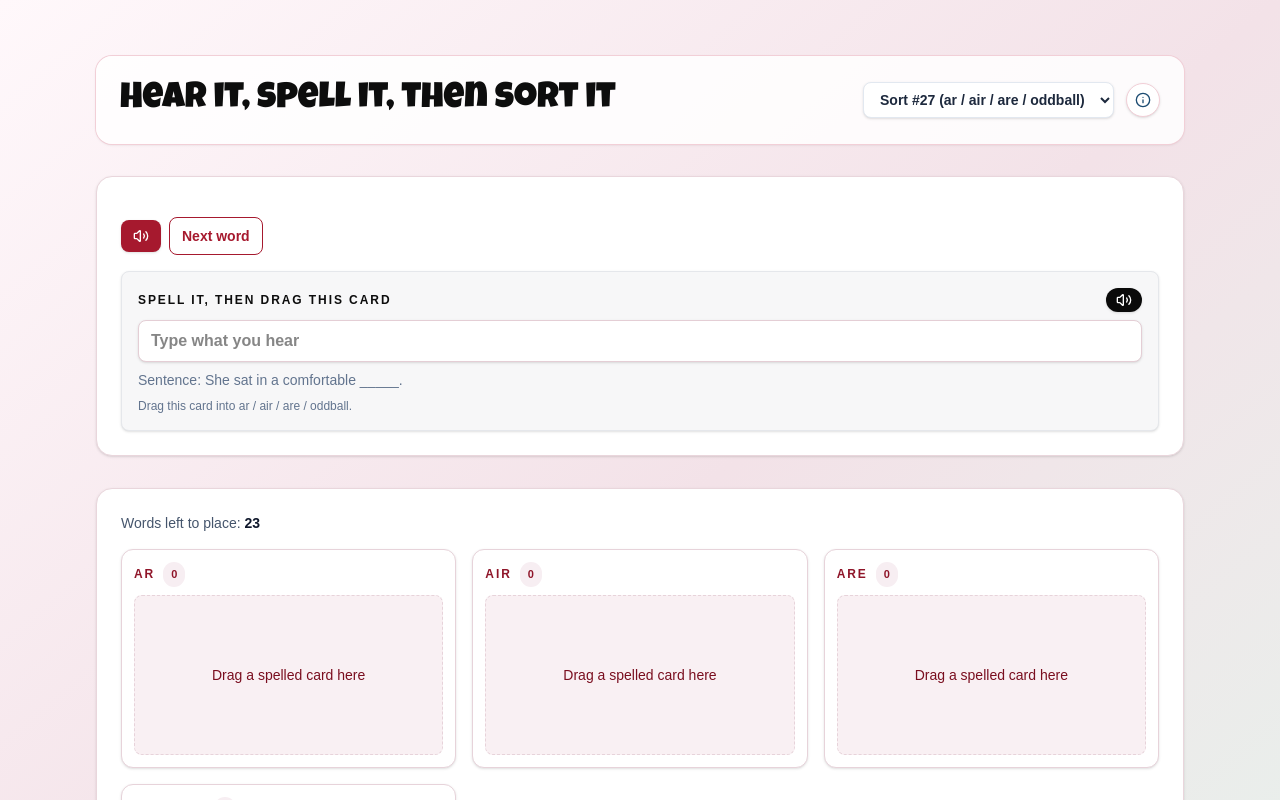
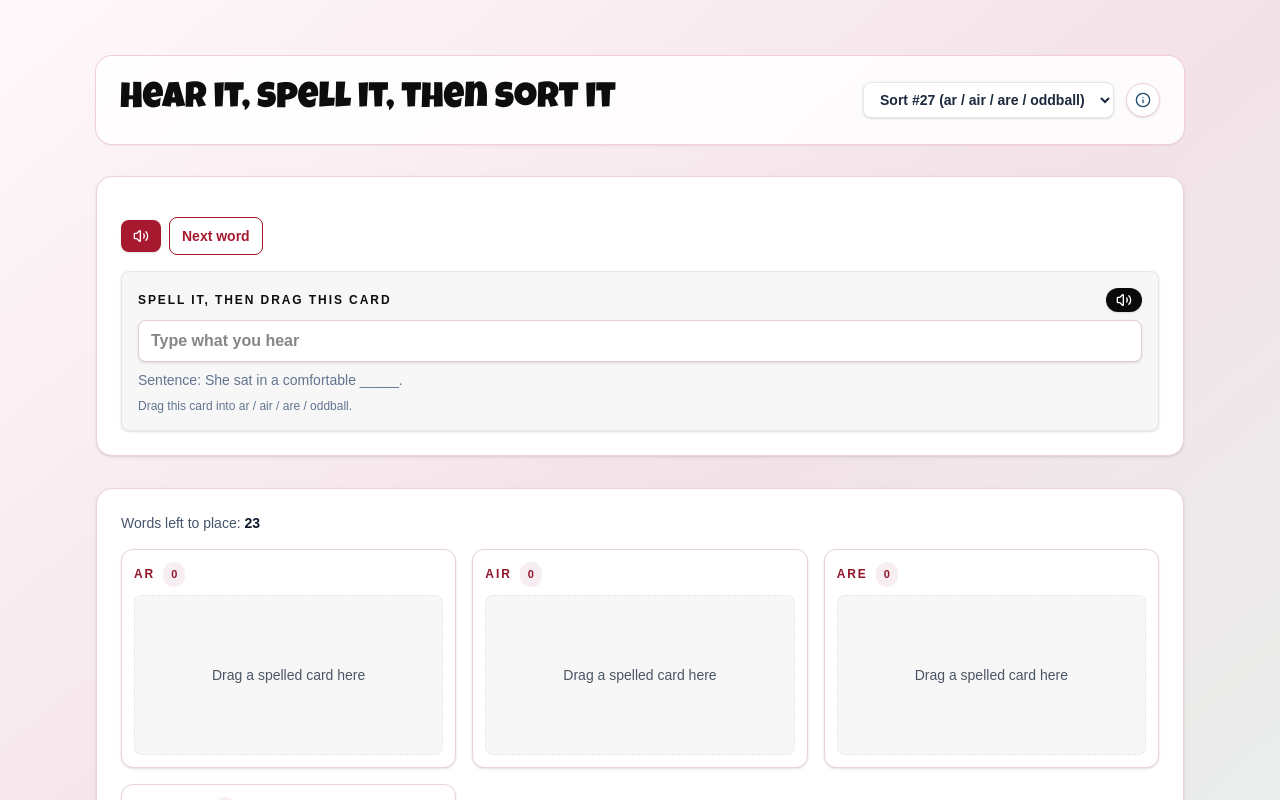
Before and after one commit to kevinfosterNG/spelling-list, a Next.js app: page / in a window 1280 px wide. Shown: the top 800 px of the page. Built offline with nearby package versions, Linux system fonts and the light colour scheme.

Commit message:
style tweak on bottom sorted placeholders

```diff
--- a/src/app/page.tsx
+++ b/src/app/page.tsx
@@ -424,7 +424,7 @@ export default function Home() {
                     </article>
                   ))}
                   {!buckets[bucketKey]?.length && (
-                    <div className="flex flex-1 items-center justify-center rounded-lg border border-dashed border-[#e7d3da] bg-[#f9f0f3] p-4 text-sm text-[#7a0e1f]">
+                    <div className="flex flex-1 items-center justify-center rounded-lg border border-dashed border-[#e5e7eb] bg-[#f7f7f8] p-4 text-sm text-[#4b5563]">
                       Drag a spelled card here
                     </div>
                   )}
```
